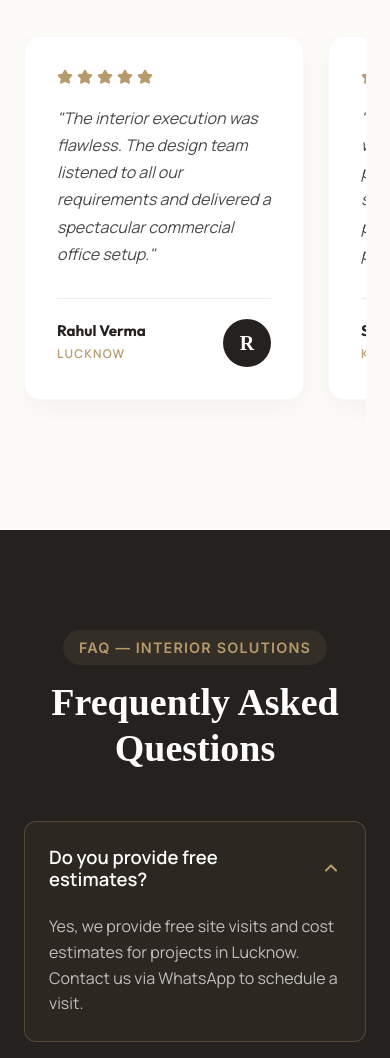
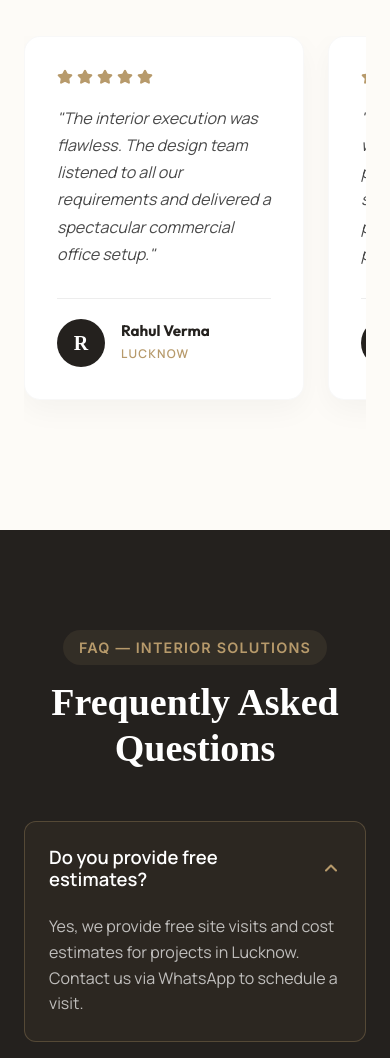
Before and after one commit to GajulaBeulah/Qarat, a React (Vite) app: page / in a window 390 px wide. Shown: the part 7052-8110 px from the top of the page. Built offline with nearby package versions, Linux system fonts and the light colour scheme.

Commit message:
Fix horizontal scrolling and layouts for mobile cards

```diff
--- a/src/components/TestimonialBlock.css
+++ b/src/components/TestimonialBlock.css
@@ -66,8 +66,8 @@
 
 /* Card Styling */
 .tb-card {
-  flex: 0 0 350px; /* Fixed width for cards in horizontal scroll */
-  scroll-snap-align: center;
+  flex: 0 0 350px;
+  scroll-snap-align: start;
   background-color: #FFFFFF;
   border-radius: 16px;
   padding: 32px;
--- a/src/components/TestimonialBlock.jsx
+++ b/src/components/TestimonialBlock.jsx
@@ -72,13 +72,13 @@ const TestimonialBlock = () => {
                 ))}
               </div>
               <p className="tb-text">"{review.text}"</p>
-              <div className="tb-author-box" style={{ justifyContent: 'space-between' }}>
+              <div className="tb-author-box">
+                <div className="tb-author-avatar">
+                  {review.author.charAt(0)}
+                </div>
                 <div>
                   <h4 className="tb-author-name">{review.author}</h4>
                   <p className="tb-author-loc">{review.location}</p>
-                </div>
-                <div className="tb-author-avatar">
-                  {review.author.charAt(0)}
                 </div>
               </div>
             </div>
```
